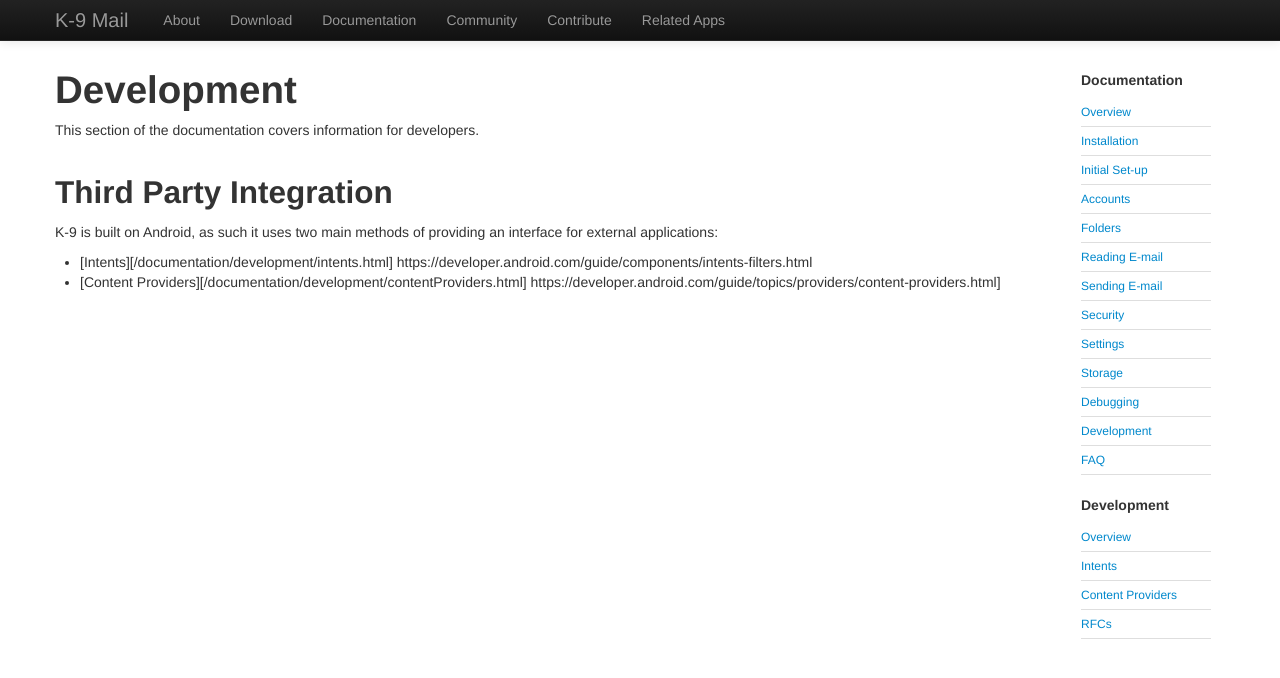
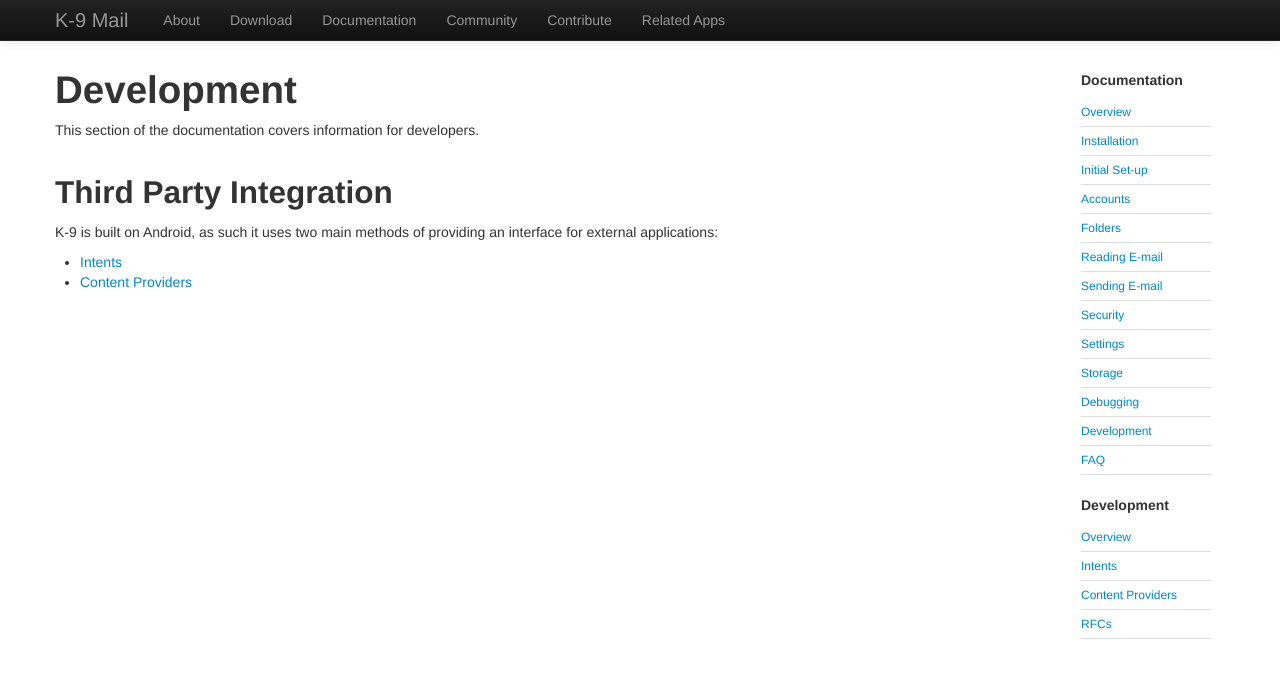
Before and after one commit to k9mail/k9mail.app, a Jekyll site: the page built from documentation/development.md, in a window 1280 px wide. Shown: the top 678 px of the page. Built offline with Jekyll 4.4.1, drawn with Linux system fonts in a browser that asks for light colours; nearby versions of some CDN libraries; part of the change alters nothing that is shown.

Commit message:
Update development.md

```diff
--- a/documentation/development.md
+++ b/documentation/development.md
@@ -16,5 +16,5 @@ This section of the documentation covers information for developers.
 
 K-9 is built on Android, as such it uses two main methods of providing an interface for external applications:
 
-* [Intents][/documentation/development/intents.html] https://developer.android.com/guide/components/intents-filters.html
-* [Content Providers][/documentation/development/contentProviders.html] https://developer.android.com/guide/topics/providers/content-providers.html]
+* [Intents](/documentation/development/intents.html)
+* [Content Providers](/documentation/development/contentProviders.html)
```
